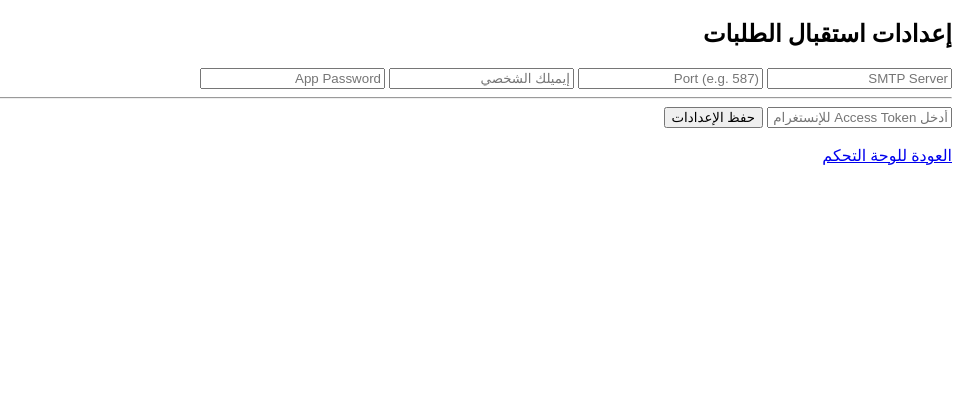
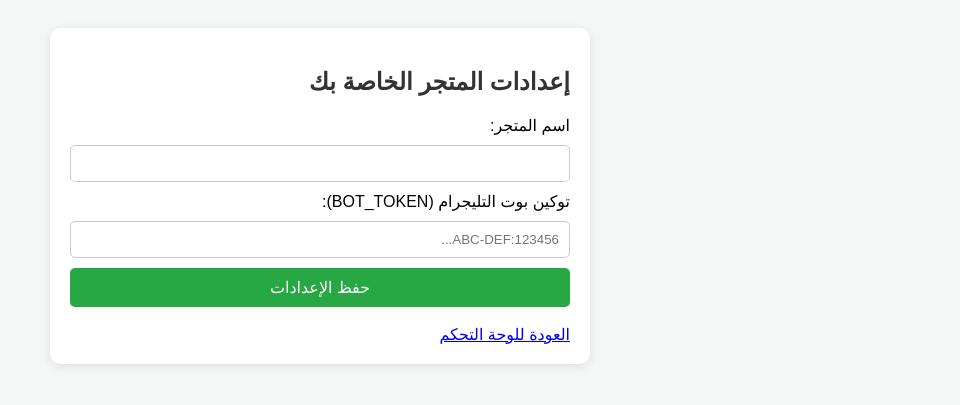
Before and after one commit to chichideb2007-blip/bisnes, a Flask app: page /settings in a window 1280 px wide. Shown: the top 405 px of the page, without its empty margins (320-1280 px from the left). Run offline with Flask 3, Linux system fonts and the light colour scheme; the visitor is signed in with stand-in values (Sample User, id 1); data that the repository does not hold is empty.

Commit message:
Update settings.html

```diff
--- a/templates/settings.html
+++ b/templates/settings.html
@@ -1,25 +1,31 @@
 <!DOCTYPE html>
-<html dir="rtl" lang="ar">
+<html lang="ar" dir="rtl">
 <head>
     <meta charset="UTF-8">
-    <title>إعدادات النظام</title>
+    <title>إعدادات المتجر</title>
+    <style>
+        body { font-family: sans-serif; background-color: #f4f7f6; padding: 20px; }
+        .container { max-width: 500px; background: white; padding: 20px; border-radius: 10px; margin: auto; box-shadow: 0 2px 10px rgba(0,0,0,0.1); }
+        h2 { color: #333; }
+        input { width: 100%; padding: 10px; margin: 10px 0; border: 1px solid #ccc; border-radius: 5px; box-sizing: border-box; }
+        button { background-color: #28a745; color: white; padding: 10px; border: none; border-radius: 5px; cursor: pointer; width: 100%; font-size: 16px; }
+        button:hover { background-color: #218838; }
+    </style>
 </head>
 <body>
-    <h2>إعدادات استقبال الطلبات</h2>
-    <form action="/save-settings" method="POST">
-        <input type="text" name="smtp_server" placeholder="SMTP Server" required>
-        <input type="number" name="smtp_port" placeholder="Port (e.g. 587)" required>
-        <input type="email" name="email_address" placeholder="إيميلك الشخصي" required>
-        <input type="password" name="email_password" placeholder="App Password" required>
+    <div class="container">
+        <h2>إعدادات المتجر الخاصة بك</h2>
+        <form method="POST">
+            <label>اسم المتجر:</label>
+            <input type="text" name="shop_name" value="{{ settings.shop_name if settings else '' }}" required>
 
-        <hr>
+            <label>توكين بوت التليجرام (BOT_TOKEN):</label>
+            <input type="text" name="bot_token" value="{{ settings.bot_token if settings else '' }}" placeholder="123456:ABC-DEF..." required>
 
-        <input type="text" name="instagram_token" placeholder="أدخل Access Token للإنستغرام">
-
-        <button type="submit">حفظ الإعدادات</button>
-    </form>
-
-    <br>
-    <a href="/dashboard">العودة للوحة التحكم</a>
+            <button type="submit">حفظ الإعدادات</button>
+        </form>
+        <br>
+        <a href="/dashboard">العودة للوحة التحكم</a>
+    </div>
 </body>
 </html>
```
